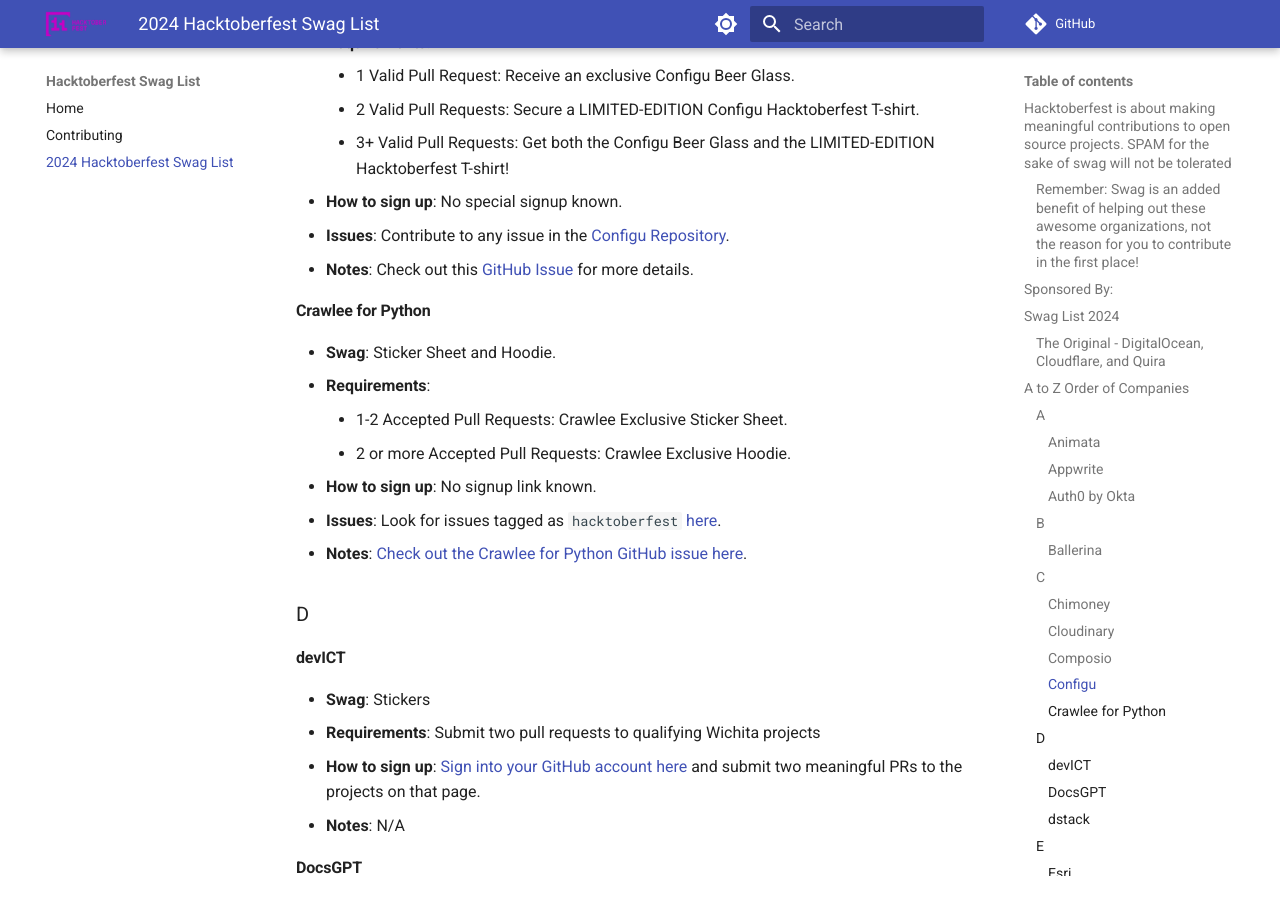
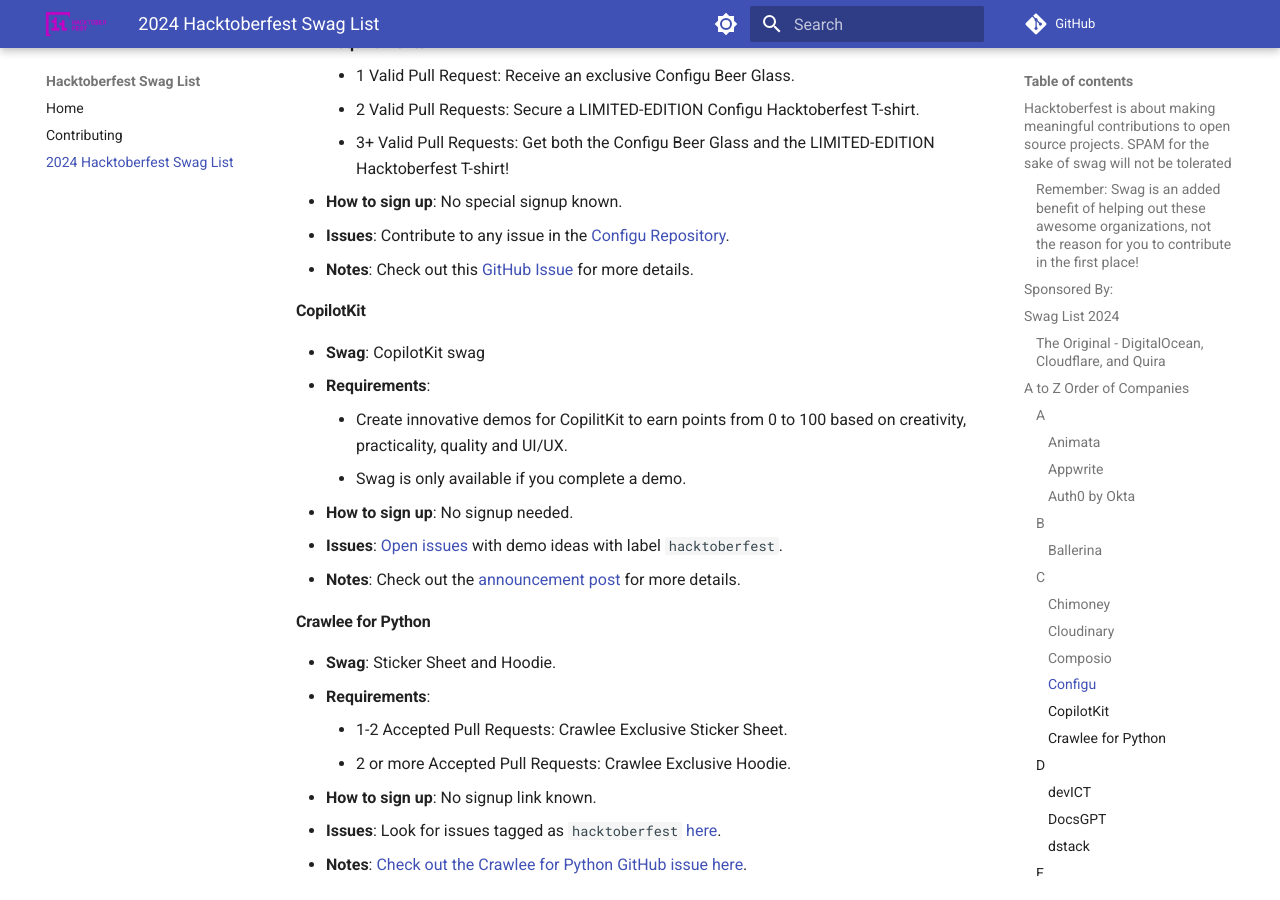
Before and after one commit to crweiner/hacktoberfest-swag-list, an MkDocs documentation site: the page built from docs/list.md, in a window 1280 px wide and 900 px high, scrolled down 3540 px. Built offline with MkDocs 1.6.1 and Material for MkDocs 9.7.7, drawn with Linux system fonts in a browser that asks for light colours; plug-ins that fetch from the network failed and are left out; comment, search, counter and statistics services are not loaded.

Commit message:
Add copilotkit, closes #909

```diff
--- a/docs/list.md
+++ b/docs/list.md
@@ -110,6 +110,16 @@
 - **How to sign up**: No special signup known.
 - **Issues**: Contribute to any issue in the [Configu Repository](https://github.com/configu/configu).
 - **Notes**: Check out this [GitHub Issue](https://github.com/configu/configu/issues/465) for more details.
+
+#### **CopilotKit**
+
+- **Swag**: CopilotKit swag
+- **Requirements**:
+    - Create innovative demos for CopilitKit to earn points from 0 to 100 based on creativity, practicality, quality and UI/UX.
+    - Swag is only available if you complete a demo.
+- **How to sign up**: No signup needed.
+- **Issues**: [Open issues](https://github.com/CopilotKit/CopilotKit/issues?q=sort%3Aupdated-desc+is%3Aissue+is%3Aopen+label%3Ahacktoberfest) with demo ideas with label `hacktoberfest`.
+- **Notes**: Check out the [announcement post](https://github.com/CopilotKit/CopilotKit/tree/main/community/content) for more details.
 
 #### **Crawlee for Python**
 
```
